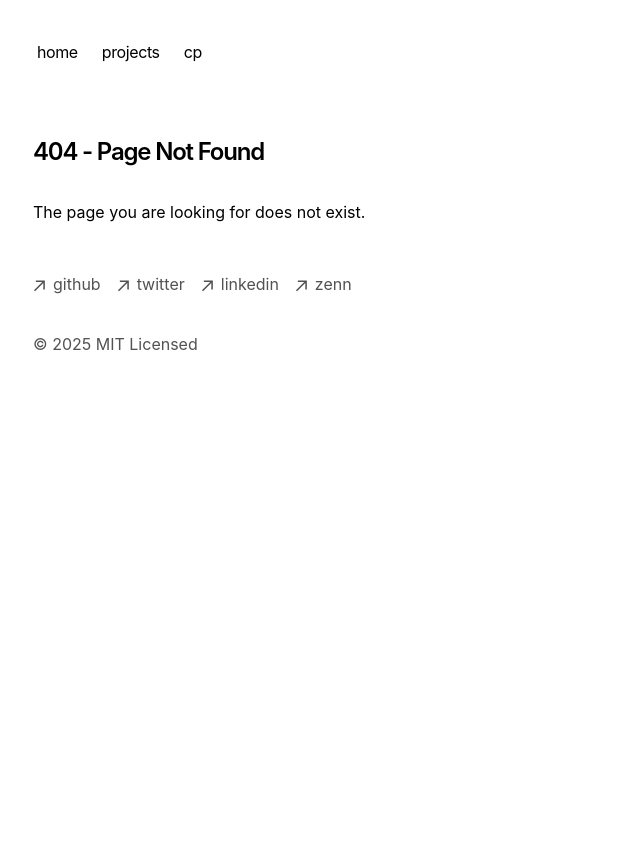
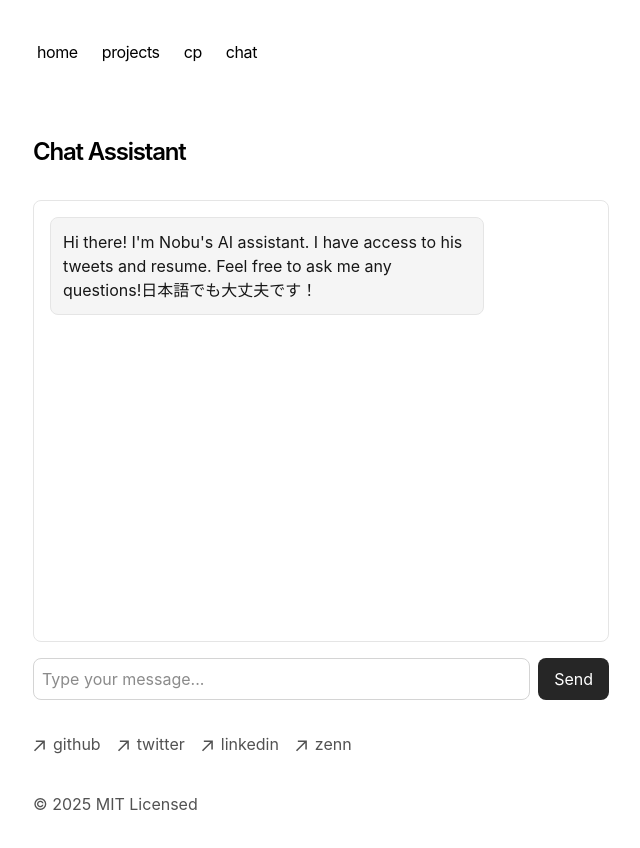
Before and after one commit to nobu-h-o/portfolio2025, a Next.js app: page /chat in a window 1280 px wide. Before the commit this address had no page. Shown: the top 848 px of the page, without its empty margins (319-959 px from the left). Before the commit the page ends 800 px from the top, so only its background shows below. Built offline with nearby package versions, Linux system fonts and the light colour scheme.

Commit message:
added chatbot

```diff
--- /dev/null
+++ b/app/api/chat/route.ts
@@ -0,0 +1,38 @@
+import { NextResponse } from 'next/server';
+import OpenAI from 'openai';
+
+// Initialize the OpenAI client
+const openai = new OpenAI({
+  apiKey: process.env.OPENAI_API_KEY,
+});
+
+export async function POST(request: Request) {
+  try {
+    const { messages } = await request.json();
+
+    // Validate request
+    if (!messages || !Array.isArray(messages) || messages.length === 0) {
+      return NextResponse.json(
+        { error: 'Messages are required and must be an array' },
+        { status: 400 }
+      );
+    }
+
+    // Call OpenAI API
+    const completion = await openai.chat.completions.create({
+      model: 'gpt-4.1-nano',
+      messages,
+    });
+
+    // Extract the response content
+    const content = completion.choices[0]?.message?.content || '';
+
+    return NextResponse.json({ content });
+  } catch (error) {
+    console.error('Error in chat API:', error);
+    return NextResponse.json(
+      { error: 'An error occurred while processing your request' },
+      { status: 500 }
+    );
+  }
+}
--- /dev/null
+++ b/app/chat/layout.tsx
@@ -0,0 +1,14 @@
+import { Metadata } from 'next';
+
+export const metadata: Metadata = {
+  title: 'Chatbot',
+  description: 'Chat with an AI assistant on Nobuhiro Oto\'s portfolio',
+};
+
+export default function ChatbotLayout({
+  children,
+}: {
+  children: React.ReactNode;
+}) {
+  return children;
+}
--- /dev/null
+++ b/app/chat/metadata.ts
@@ -0,0 +1,6 @@
+import { Metadata } from 'next';
+
+export const metadata: Metadata = {
+  title: 'Chatbot',
+  description: 'Have a chat with my AI assistant',
+};
--- /dev/null
+++ b/app/chat/page.tsx
@@ -0,0 +1,133 @@
+'use client';
+
+import { useState, useRef, useEffect } from 'react';
+
+type Message = {
+  role: 'user' | 'assistant' | 'system';
+  content: string;
+};
+
+export default function ChatbotPage() {
+  const context = process.env.NEXT_PUBLIC_CHAT_CONTEXT;
+  const [messages, setMessages] = useState<Message[]>([
+    {
+      role: 'system',
+      content: context ? `You are a helpful assistant on Nobuhiro Oto's portfolio website. He is a CS student at Waseda University, and has intern experience at multiple companies. Here's some information about him: ${context}` : 'You are a helpful assistant on Nobuhiro Oto\'s portfolio website. He is a CS student at Waseda University, and has intern experience at multiple companies. Your responses should be concise, helpful, and in a friendly tone.',
+    },
+    {
+      role: 'assistant',
+      content: 'Hi there! I\'m Nobu\'s AI assistant. I have access to his tweets and resume. Feel free to ask me any questions!日本語でも大丈夫です！'
+    }
+  ]);
+  const [input, setInput] = useState('');
+  const [isLoading, setIsLoading] = useState(false);
+  const messagesEndRef = useRef<HTMLDivElement>(null);
+
+  useEffect(() => {
+    scrollToBottom();
+  }, [messages]);
+
+  const scrollToBottom = () => {
+    messagesEndRef.current?.scrollIntoView({ behavior: 'smooth' });
+  };
+
+  const handleSubmit = async (e: React.FormEvent) => {
+    e.preventDefault();
+    if (input.trim() === '') return;
+
+    // Add user message to the chat
+    const userMessage = { role: 'user' as const, content: input };
+    setMessages((prev) => [...prev, userMessage]);
+
+    // Clear input and set loading state
+    setInput('');
+    setIsLoading(true);
+
+    try {
+      // Call API route that will use OpenAI SDK
+      const response = await fetch('/api/chat', {
+        method: 'POST',
+        headers: {
+          'Content-Type': 'application/json',
+        },
+        body: JSON.stringify({ messages: [...messages, userMessage] }),
+      });
+
+      if (!response.ok) {
+        throw new Error('Failed to fetch from API');
+      }
+
+      const data = await response.json();
+
+      // Add assistant response to the chat
+      setMessages((prev) => [...prev, { role: 'assistant', content: data.content }]);
+    } catch (error) {
+      console.error('Error:', error);
+      setMessages((prev) => [
+        ...prev,
+        { role: 'assistant', content: 'Sorry, I encountered an error. Please try again later.' },
+      ]);
+    } finally {
+      setIsLoading(false);
+    }
+  };
+
+  return (
+    <section>
+      <h1 className="font-semibold text-2xl mb-8 tracking-tighter">Chat Assistant</h1>
+
+      <div className="flex flex-col h-[calc(100vh-16rem)] max-h-[500px] overflow-hidden">
+        <div className="flex-1 overflow-auto mb-4 border border-neutral-200 dark:border-neutral-800 rounded-lg p-4 scrollbar-hide">
+          {messages.map((message, index) => (
+            message.role !== 'system' && (
+              <div
+                key={index}
+                className={`mb-4 ${message.role === 'user' ? 'text-right' : 'text-left'}`}
+              >
+                <div
+                  className={`inline-block p-3 rounded-lg max-w-[80%] ${
+                    message.role === 'user'
+                      ? 'bg-neutral-200 dark:bg-neutral-800 text-neutral-900 dark:text-neutral-100'
+                      : 'bg-neutral-100 dark:bg-neutral-900 text-neutral-900 dark:text-neutral-100 border border-neutral-200 dark:border-neutral-700'
+                  }`}
+                >
+                  {message.content}
+                </div>
+              </div>
+            )
+          ))}
+          {isLoading && (
+            <div className="text-left mb-4">
+              <div className="inline-block p-3 rounded-lg bg-neutral-100 dark:bg-neutral-900 text-neutral-900 dark:text-neutral-100 border border-neutral-200 dark:border-neutral-700">
+                <div className="flex space-x-1 items-center">
+                  <div className="w-2 h-2 bg-neutral-400 rounded-full animate-pulse"></div>
+                  <div className="w-2 h-2 bg-neutral-400 rounded-full animate-pulse delay-100"></div>
+                  <div className="w-2 h-2 bg-neutral-400 rounded-full animate-pulse delay-200"></div>
+                </div>
+              </div>
+            </div>
+          )}
+          <div ref={messagesEndRef} />
+        </div>
+
+        <form onSubmit={handleSubmit} className="flex gap-2">
+          <input
+            type="text"
+            value={input}
+            onChange={(e) => setInput(e.target.value)}
+            placeholder="Type your message..."
+            className="flex-1 p-2 border border-neutral-300 dark:border-neutral-700 rounded-lg bg-white dark:bg-black text-neutral-900 dark:text-neutral-100 focus:outline-none focus:ring-2 focus:ring-neutral-500"
+            disabled={isLoading}
+          />
+          <button
+            type="submit"
+            disabled={isLoading}
+            className="bg-neutral-800 dark:bg-neutral-200 text-white dark:text-black px-4 py-2 rounded-lg hover:bg-neutral-700 dark:hover:bg-neutral-300 transition-colors focus:outline-none focus:ring-2 focus:ring-neutral-500"
+          >
+            Send
+          </button>
+        </form>
+      </div>
+    </section>
+  );
+}
--- a/app/components/nav.tsx
+++ b/app/components/nav.tsx
@@ -9,6 +9,9 @@ const navItems = {
   },
   '/cp': {
     name: 'cp',
+  },
+  '/chat': {
+    name: 'chat',
   },
 }
 
--- a/package.json
+++ b/package.json
@@ -16,9 +16,11 @@
     "geist": "1.2.2",
     "next": "canary",
     "next-mdx-remote": "^4.4.1",
+    "openai": "^4.95.1",
     "postcss": "^8.4.35",
     "react": "18.2.0",
     "react-dom": "18.2.0",
+    "react-markdown": "^10.1.0",
     "sugar-high": "^0.6.0",
     "tailwindcss": "4.0.0-alpha.13",
     "typescript": "5.3.3"
```
Also changed, not shown: 1 other file (tests, documents, lock files or other folders).
